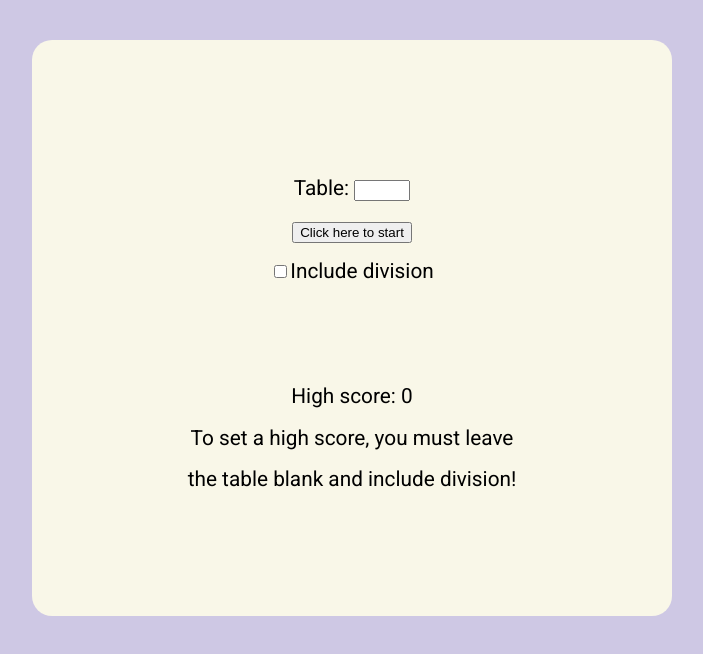
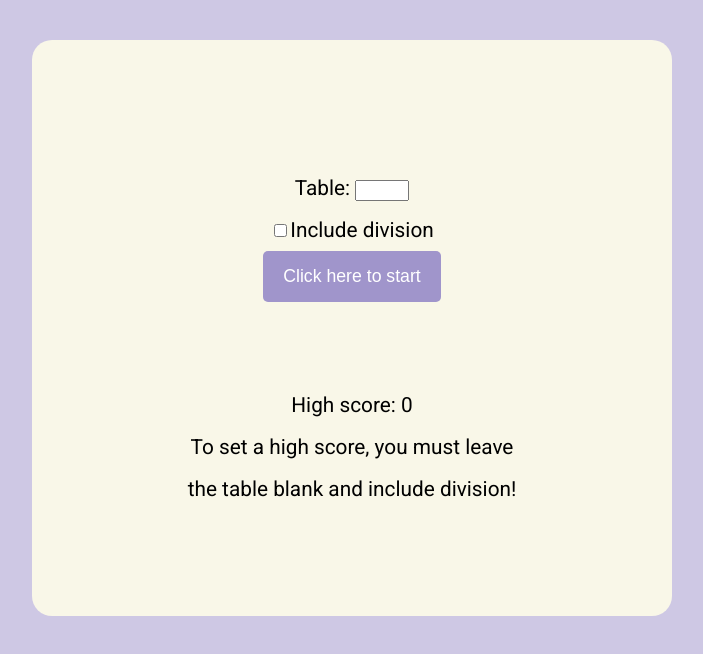
Before and after one commit to Charlie-Eeles/Quickmaths, a React (Create React App) app in the folder quickmaths/: page / in a window 1280 px wide. Shown: the top 654 px of the page, without its empty margins (288-991 px from the left). Built offline with nearby package versions, Linux system fonts and the light colour scheme.

Commit message:
Updated button and input styling

```diff
--- a/quickmaths/src/App.css
+++ b/quickmaths/src/App.css
@@ -18,9 +18,32 @@ body{
   border-radius: 20px;
 }
 
+button {
+  background-color: #a095cb;
+  border: none;
+  color: white;
+  padding: 15px 20px;
+  text-align: center;
+  text-decoration: none;
+  display: inline-block;
+  font-size: 0.85em;
+  border-radius: 5px;
+  cursor: pointer;
+}
+
+input[type=number]::-webkit-inner-spin-button,
+input[type=number]::-webkit-outer-spin-button {
+  -webkit-appearance: none;
+  margin: 0;
+}
+
+input[type=number]{
+  width: 12%;
+}
+
 @media only screen and (max-width: 1100px) {
   .game-div{
-    width: 50%;
+    width: 60%;
     height: 60vh;
   }
 }
--- a/quickmaths/src/App.js
+++ b/quickmaths/src/App.js
@@ -185,11 +185,10 @@ class App extends Component{
             Table: <input type="number" min="1" max="20" onChange={setTable}></input><br/>
             {/* min and max set the parameters for the input/table , if you change the limit you must also change it in "setTable" */}
 
-            <button onClick={()=>{timerFunc()}}>Click here to start</button><br/>
+            <input type="checkbox" id="division" name="include-division" value="include-division" onClick={()=>{this.setState({includeDivision: !this.state.includeDivision})} }></input>
+            <label for="include-division">Include division</label><br/>
 
-            <input type="checkbox" id="division" name="include-division" value="include-division" onClick={()=>{this.setState({includeDivision: !this.state.includeDivision})} }></input>
-
-            <label for="include-division">Include division</label><br/><br/><br/>
+            <button onClick={()=>{timerFunc()}}>Click here to start</button><br/><br/><br/>
 
             High score: {parseInt(localStorage.getItem("highscore")) || 0}<br/>
             To set a high score, you must leave<br/> the table blank and include division!
```
